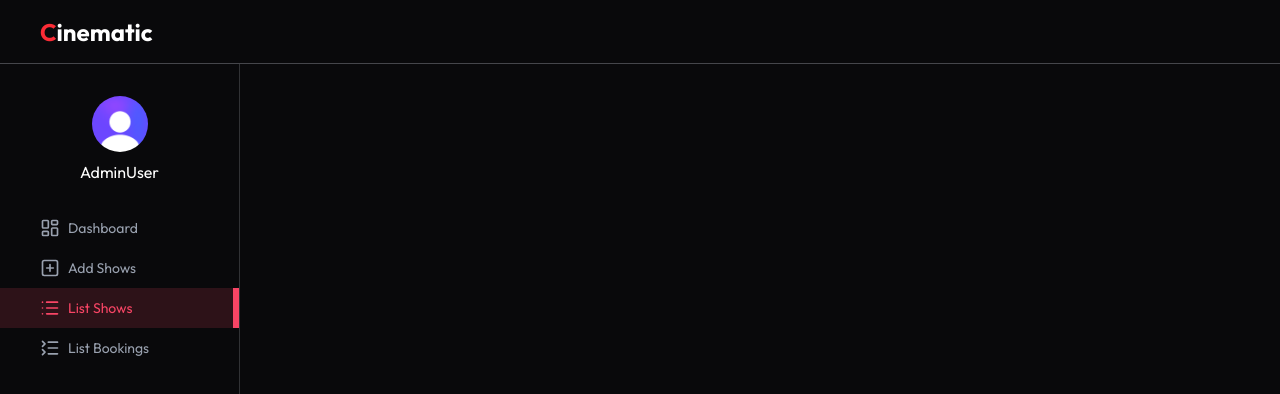
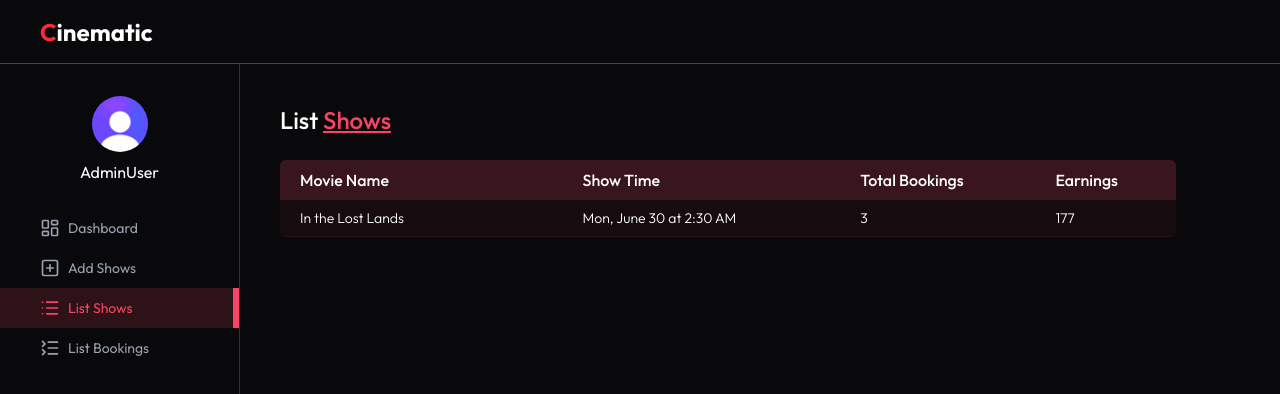
Before and after one commit to harshitcse22/Cinematic, a React (Vite) app in the folder Frontend/: page /admin/list-shows in a window 1280 px wide. Shown: the top 394 px of the page. Built offline with nearby package versions, Linux system fonts and the light colour scheme; no server answers.

Commit message:
List Shows completed

```diff
--- a/Frontend/src/pages/admin/ListShows.jsx
+++ b/Frontend/src/pages/admin/ListShows.jsx
@@ -1,11 +1,69 @@
+import { useEffect, useState } from 'react'
 import React from 'react'
+import {dummyShowsData} from '../../assets/assets'
+import Title from '../../components/admin/Title'
+import { dateFormat } from '../../lib/dateFormat'
+import Loading from '../../components/Loading'
 
 const ListShows = () => {
-  return (
-    <div>
 
+   const currency = import.meta.env.VITE_CURRENCY
+
+   const [shows, setShows] = useState([]);
+   const [loading, setLoading] = useState(true);
+
+      const getAllShows = async ()=>{
+        try {
+           setShows([{
+             movie: dummyShowsData[0],
+             showDateTime: "2025-06-30T02:30:00.000Z",
+             showPrice: 59,
+             occupiedSeats: {
+                A1: "user_1",
+                B1: "user_2",
+                C1: "user_3"
+             }
+           }]);
+           setLoading(false);
+        } catch (error) {
+           console.log(error)
+        }
+      }
+
+      useEffect(()=>{
+        getAllShows();
+      },[])
+
+
+  return !loading ? (
+    <>
+    <Title text1="List" text2="Shows"/>
+    <div className='max-w-4xl mt-6 overflow-x-auto'>
+      <table className='w-full border-collapse rounded-md overflow-hidden
+         text-nowrap'>
+         <thead>
+            <tr className='bg-primary/20 text-left text-white'>
+                <th className='p-2 font-medium pl-5'>Movie Name</th>
+                <th className='p-2 font-medium'>Show Time</th>
+                <th className='p-2 font-medium'>Total Bookings</th>
+                <th className='p-2 font-medium'>Earnings</th>
+            </tr>
+         </thead>
+         <tbody className='text-sm font-light'>
+           {shows.map((show, index) =>(
+             <tr key={index} className='border-b border-primary/10
+               bg-primary/5 even:bg-primary/10'>
+                <td className='p-2 min-w-45 pl-5'>{show.movie.title}</td>
+                <td className='p-2 '>{dateFormat(show.showDateTime)}</td>
+                <td className='p-2 '>{Object.keys(show.occupiedSeats).length}</td>
+                <td className='p-2'>{currency} {Object.keys(show.occupiedSeats).length * show.showPrice}</td>
+             </tr>
+           ))}
+         </tbody>
+      </table>
     </div>
-  )
+    </>
+  ) : <Loading/>
 }
 
 export default ListShows
```
